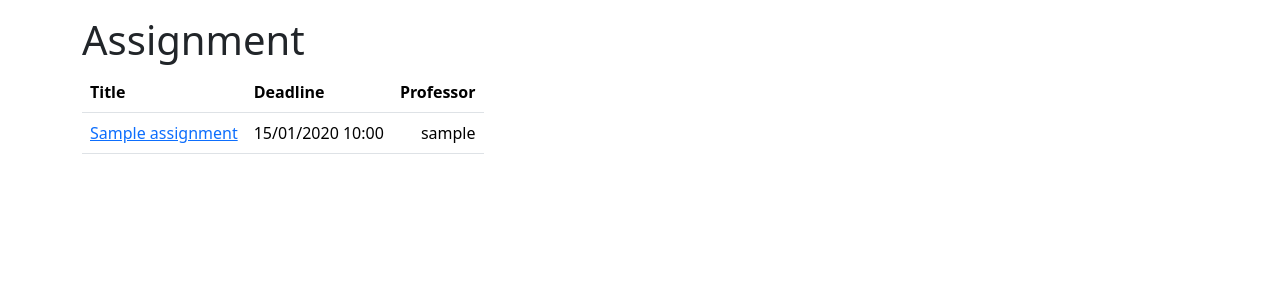
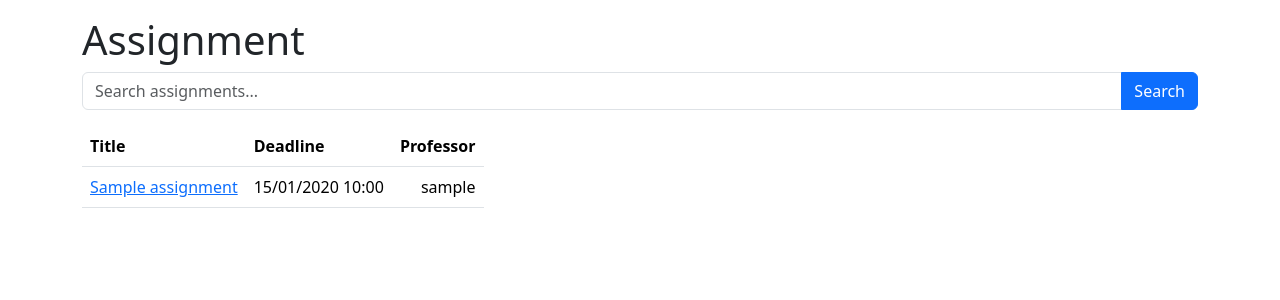
Before and after one commit to Mxyee/Uniconnect, a Python web app: template Assignment/app/templates/assignments.html in a window 1280 px wide. Shown: the part 56-356 px from the top of the page. Run offline with Jinja, Linux system fonts and the light colour scheme; the template is opened without the code that fills it: most values are stand-ins (such as "Sample title", 1, 10 or a date in 2020).

Commit message:
Add assignment search functionality

```diff
--- a/Assignment/app/templates/assignments.html
+++ b/Assignment/app/templates/assignments.html
@@ -9,6 +9,12 @@
     </a>
 </div>
 {% endif %}
+<form method="get" action="{{ url_for('assignments') }}" class="mb-3">
+    <div class="input-group">
+        <input type="text" name="search" class="form-control" placeholder="Search assignments..." value="{{ request.args.get('search', '') }}">
+        <button class="btn btn-primary" type="submit">Search</button>
+    </div>
+</form>
 <div class="col-lg-3">
 <table class="table">
     <thead>
--- a/Assignment/app/views.py
+++ b/Assignment/app/views.py
@@ -53,6 +53,11 @@ def assignments():
     else:
         # for students, show all assignments
         q = db.select(Assignment)
+
+    # users can search for assignments
+    search = request.args.get('search')
+    if search:
+        q = q.where(Assignment.title.ilike(f"%{search}%"))
     assignments = db.session.scalars(q)
     return render_template('assignments.html', title="Assignments", assignments=assignments)
 
```
